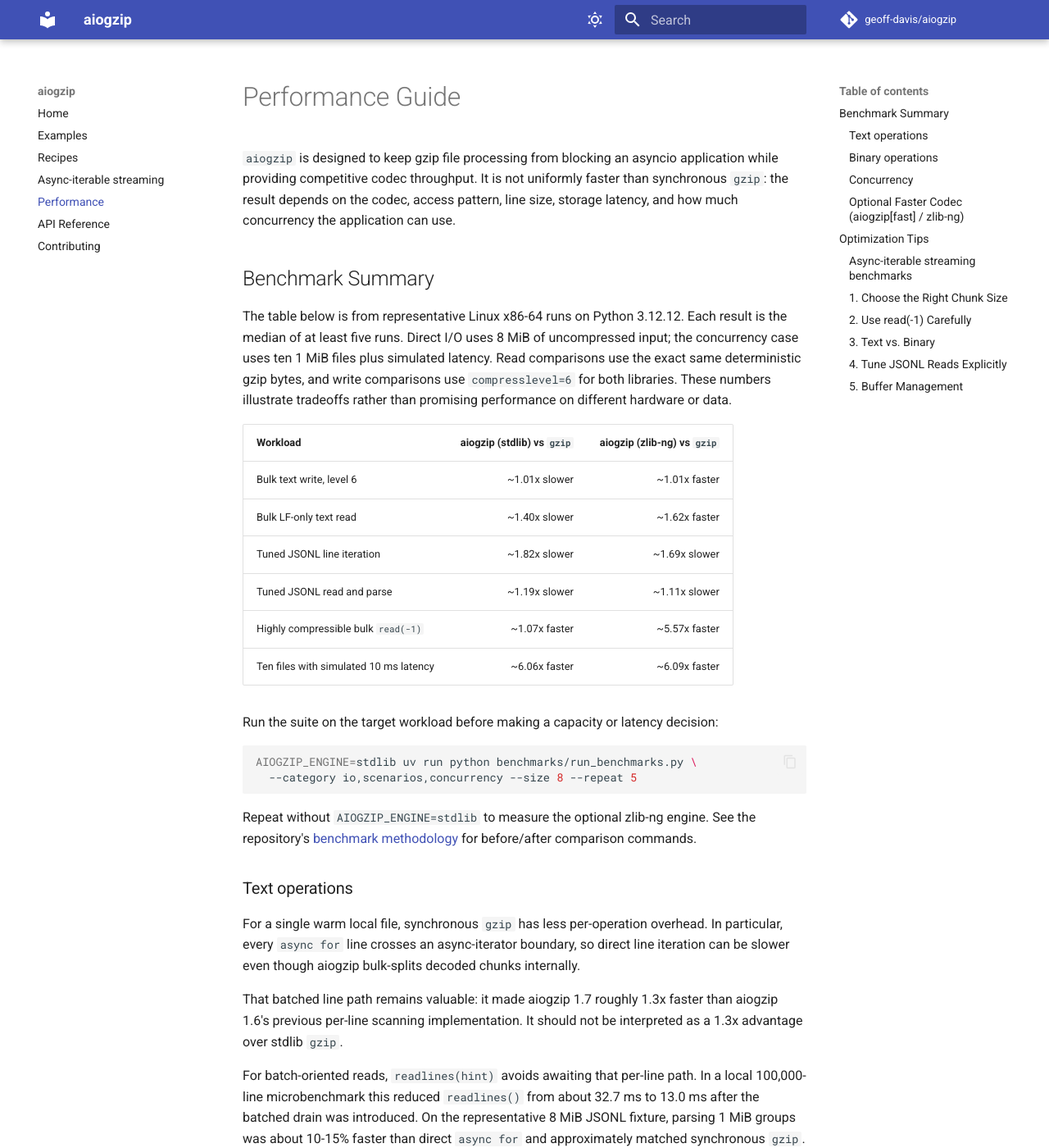
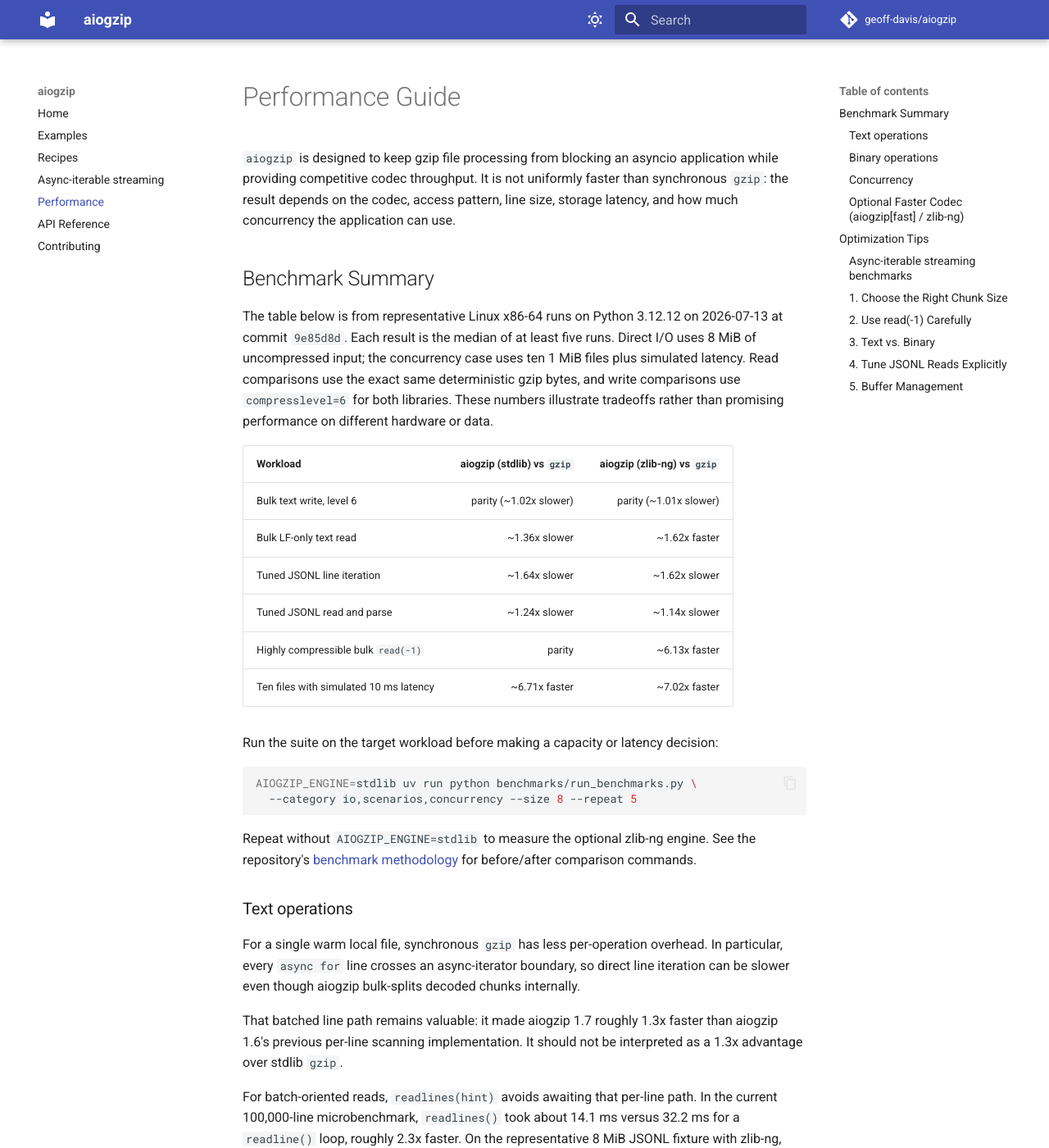
Before and after one commit to geoff-davis/aiogzip, an MkDocs documentation site: the page built from docs/performance.md, in a window 1280 px wide and 1400 px high. Shown: the whole window at 82% size. Built offline with MkDocs 1.6.1 and Material for MkDocs 9.7.7, drawn with Linux system fonts in a browser that asks for light colours; comment, search, counter and statistics services are not loaded; some of the changed text lies outside the part shown.

```diff
--- a/docs/performance.md
+++ b/docs/performance.md
@@ -7,7 +7,8 @@ line size, storage latency, and how much concurrency the application can use.
 
 ## Benchmark Summary
 
-The table below is from representative Linux x86-64 runs on Python 3.12.12.
+The table below is from representative Linux x86-64 runs on Python 3.12.12
+on 2026-07-13 at commit `9e85d8d`.
 Each result is the median of at least five runs. Direct I/O uses 8 MiB of
 uncompressed input; the concurrency case uses ten 1 MiB files plus simulated
 latency. Read comparisons use the exact same deterministic gzip bytes, and
@@ -17,12 +18,12 @@ or data.
 
 | Workload | aiogzip (stdlib) vs `gzip` | aiogzip (zlib-ng) vs `gzip` |
 | --- | ---: | ---: |
-| Bulk text write, level 6 | ~1.01x slower | ~1.01x faster |
-| Bulk LF-only text read | ~1.40x slower | ~1.62x faster |
-| Tuned JSONL line iteration | ~1.82x slower | ~1.69x slower |
-| Tuned JSONL read and parse | ~1.19x slower | ~1.11x slower |
-| Highly compressible bulk `read(-1)` | ~1.07x faster | ~5.57x faster |
-| Ten files with simulated 10 ms latency | ~6.06x faster | ~6.09x faster |
+| Bulk text write, level 6 | parity (~1.02x slower) | parity (~1.01x slower) |
+| Bulk LF-only text read | ~1.36x slower | ~1.62x faster |
+| Tuned JSONL line iteration | ~1.64x slower | ~1.62x slower |
+| Tuned JSONL read and parse | ~1.24x slower | ~1.14x slower |
+| Highly compressible bulk `read(-1)` | parity | ~6.13x faster |
+| Ten files with simulated 10 ms latency | ~6.71x faster | ~7.02x faster |
 
 Run the suite on the target workload before making a capacity or latency
 decision:
@@ -49,11 +50,13 @@ faster than aiogzip 1.6's previous per-line scanning implementation. It should
 not be interpreted as a 1.3x advantage over stdlib `gzip`.
 
 For batch-oriented reads, `readlines(hint)` avoids awaiting that per-line path.
-In a local 100,000-line microbenchmark this reduced `readlines()` from about
-32.7 ms to 13.0 ms after the batched drain was introduced. On the representative
-8 MiB JSONL fixture, parsing 1 MiB groups was about 10-15% faster than direct
-`async for` and approximately matched synchronous `gzip`. This optimization
-does not change direct async-iteration performance.
+In the current 100,000-line microbenchmark, `readlines()` took about 14.1 ms
+versus 32.2 ms for a `readline()` loop, roughly 2.3x faster. On the
+representative 8 MiB JSONL fixture with zlib-ng, parsing 1 MiB groups was about
+13% faster than direct `async for` and matched synchronous `gzip`. With stdlib
+zlib, decompression dominated and both aiogzip parsing paths were about 1.2x
+slower than `gzip`. This optimization does not change direct async-iteration
+performance.
 
 Default universal-newline reads also have a common LF-only fast path. It scans
 once for CR and returns the decoded text unchanged when none is present,
@@ -83,10 +86,10 @@ Concurrency and event-loop responsiveness are aiogzip's primary advantages over
 calling synchronous `gzip` directly inside an async application.
 
 - A synthetic ten-file workload with 10 ms of simulated latency measured about
-  6x faster than sequential synchronous processing. The gain comes from
+  6.7-7.0x faster than sequential synchronous processing. The gain comes from
   overlapping the delays; it is not a raw codec-speed comparison.
-- A five-operation mixed read/write workload measured about 1.6-1.8x faster in
-  the same run.
+- The suite also includes a short five-operation mixed read/write workload;
+  treat its ratio as latency-sensitive rather than a stable throughput claim.
 - CPU-bound `zlib` work above a 256 KiB chunk is offloaded to a thread, so multiple streams compress/decompress in parallel instead of serializing on the loop.
 - Independent application tasks can continue while file or offloaded codec
   work is pending.
--- a/src/aiogzip/__init__.py
+++ b/src/aiogzip/__init__.py
@@ -28,7 +28,7 @@ from ._inspection import (
 from ._streaming import _compress_chunks, _decompress_chunks
 from ._text import AsyncGzipTextFile
 
-__version__ = "1.10.0"
+__version__ = "1.10.1"
 
 # Mode strings that select a text stream (they contain a 't'). The factory
 # parses modes character-by-character and is permutation-tolerant, so these
```
Also changed, not shown: other parts of docs/performance.md (+1 -1 lines), CHANGELOG.md (+2 -0 lines), CLAUDE.md (+1 -1 lines), README.md (+11 -10 lines), benchmarks/README.md (+11 -10 lines), docs/index.md (+4 -1 lines).
